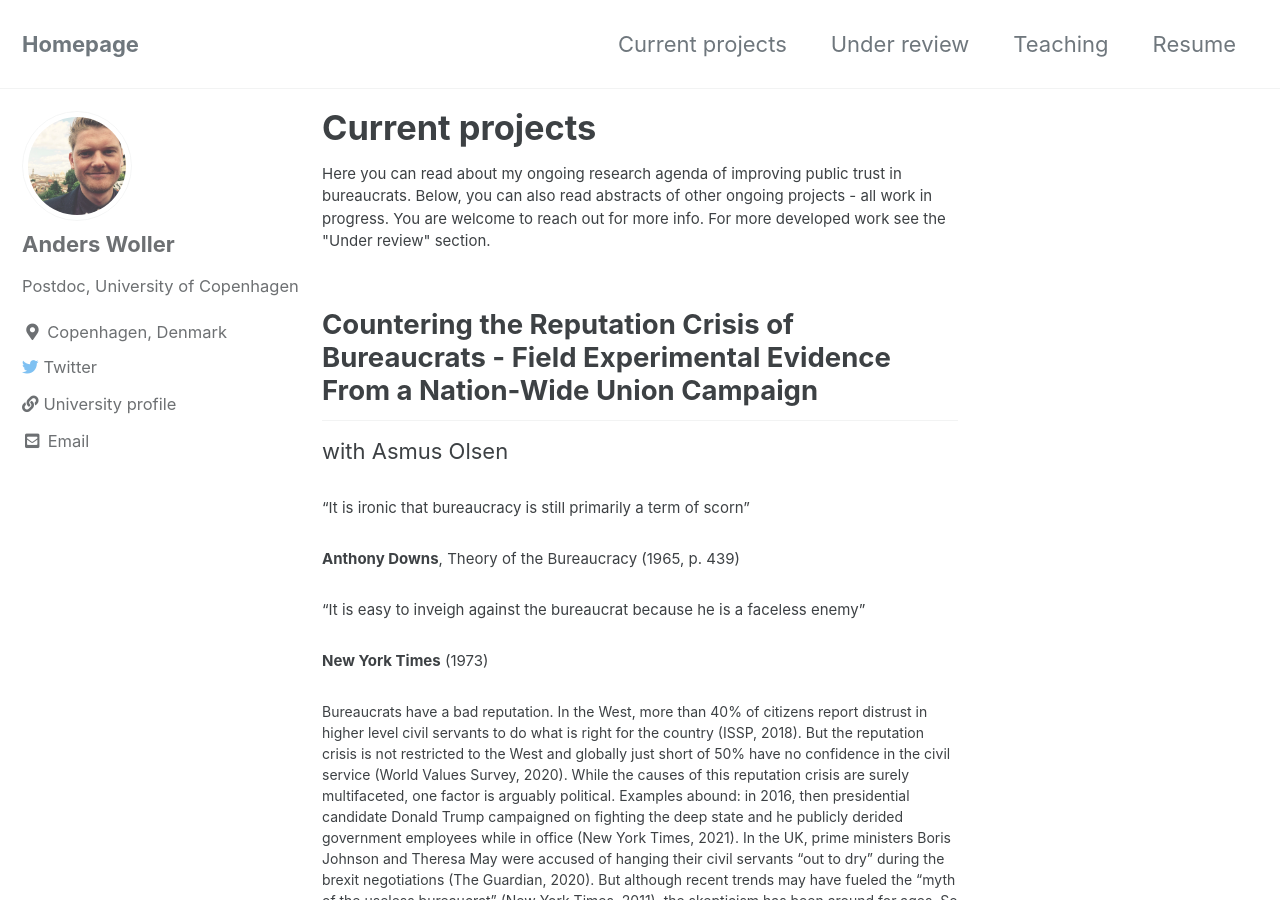
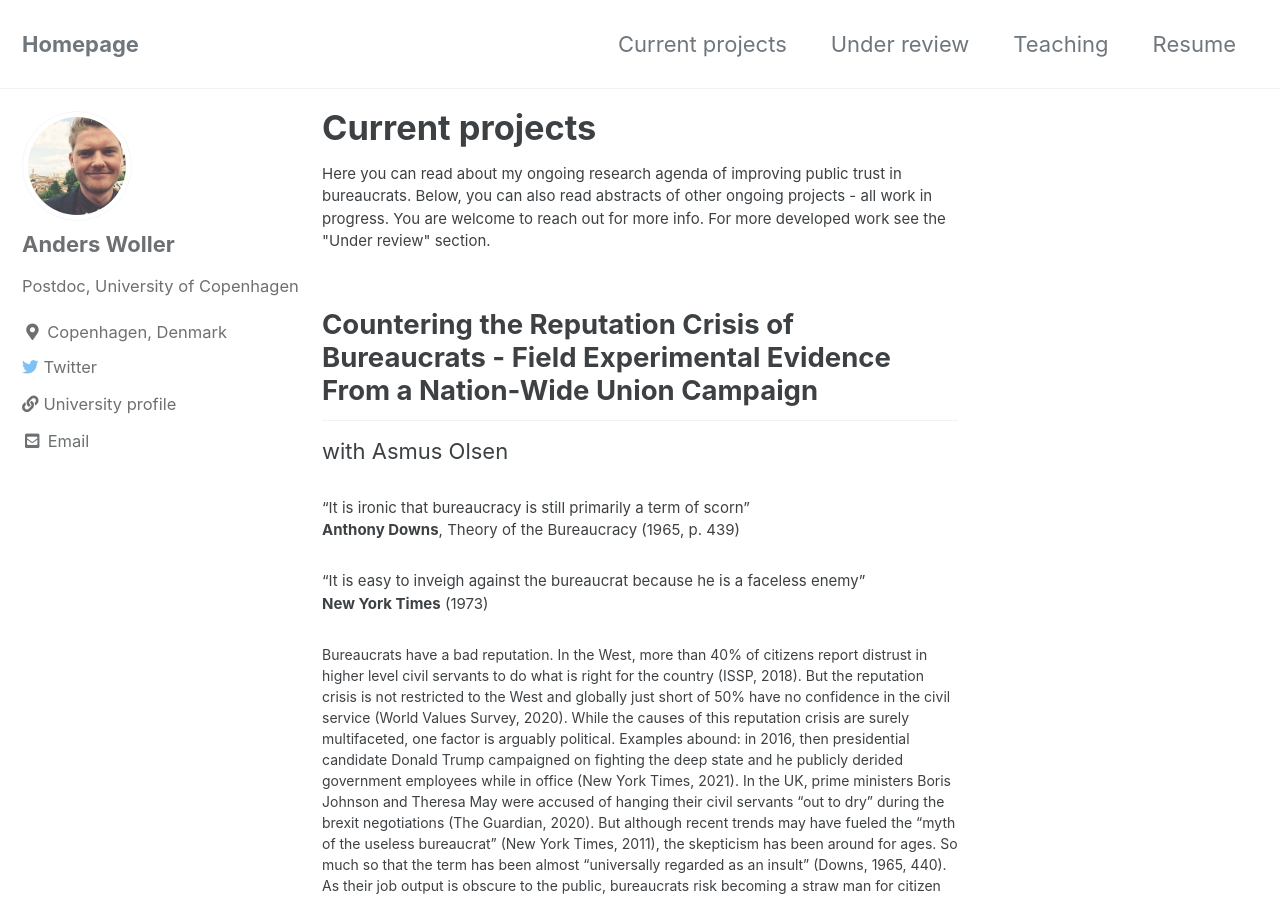
Before and after one commit to AndersWoller/AndersWoller.github.io, a Jekyll site: the page built from _pages/research.md, in a window 1280 px wide and 900 px high. Built offline with Jekyll 4.4.1, drawn with Linux system fonts in a browser that asks for light colours; cached includes are drawn as plain includes.

Commit message:
Update research.md

```diff
--- a/_pages/research.md
+++ b/_pages/research.md
@@ -8,10 +8,10 @@
 
 <p align="right">
 
-<p align="right"><p style="font-size:15px"> “It is ironic that bureaucracy is still primarily a term of scorn”</p>
-<p align="right"><p style="font-size:15px"> <b>Anthony Downs</b>, Theory of the Bureaucracy (1965, p. 439)</p>
-<p align="right"><p style="font-size:15px"> “It is easy to inveigh against the bureaucrat because he is a faceless enemy”</p>
-<p align="right"><p style="font-size:15px"> <b>New York Times</b> (1973)</p>
+<p align="right"> <p style="font-size:15px"> “It is ironic that bureaucracy is still primarily a term of scorn” <br>
+<b>Anthony Downs</b>, Theory of the Bureaucracy (1965, p. 439)</p>
+<p align="right"> <p style="font-size:15px"> “It is easy to inveigh against the bureaucrat because he is a faceless enemy” <br>
+<b>New York Times</b> (1973)</p>
 
 <p align="left">
 
```
